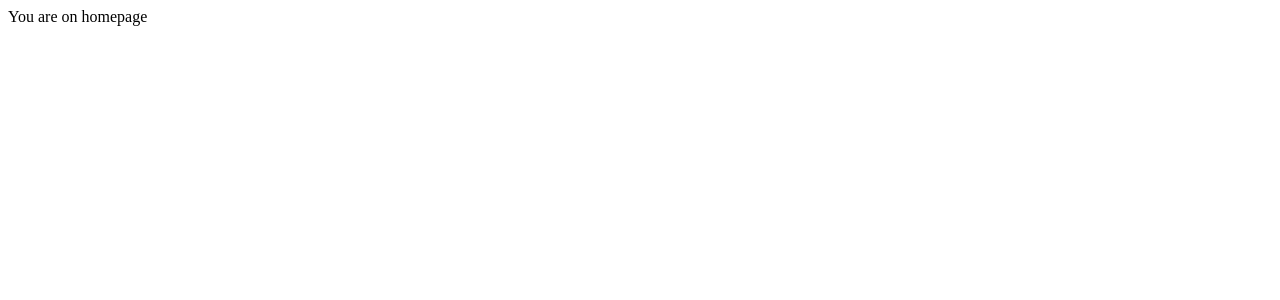
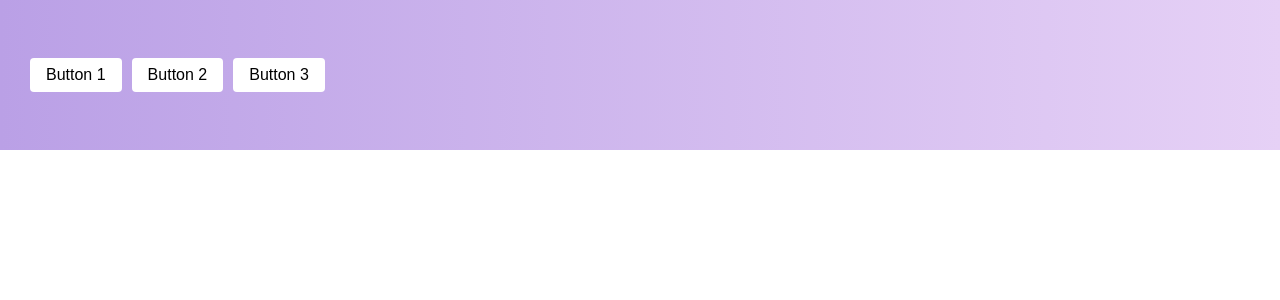
Before and after one commit to wakedupblessed/VoteApp, a React (Create React App) app in the folder web/: page / in a window 1280 px wide. Shown: the top 300 px of the page. Built offline with nearby package versions, Linux system fonts and the light colour scheme.

Commit message:
Initial header structure createing

```diff
--- a/web/package.json
+++ b/web/package.json
@@ -14,6 +14,7 @@
     "react-dom": "^18.2.0",
     "react-router-dom": "^6.8.1",
     "react-scripts": "5.0.1",
+    "styled-components": "^5.3.9",
     "typescript": "^4.9.5",
     "web-vitals": "^2.1.4"
   },
@@ -40,5 +41,8 @@
       "last 1 firefox version",
       "last 1 safari version"
     ]
+  },
+  "devDependencies": {
+    "@types/styled-components": "^5.1.26"
   }
 }
--- a/web/public/index.html
+++ b/web/public/index.html
@@ -10,34 +10,10 @@
       content="Web site created using create-react-app"
     />
     <link rel="apple-touch-icon" href="%PUBLIC_URL%/logo192.png" />
-    <!--
-      manifest.json provides metadata used when your web app is installed on a
-      user's mobile device or desktop. See https://developers.google.com/web/fundamentals/web-app-manifest/
-    -->
     <link rel="manifest" href="%PUBLIC_URL%/manifest.json" />
-    <!--
-      Notice the use of %PUBLIC_URL% in the tags above.
-      It will be replaced with the URL of the `public` folder during the build.
-      Only files inside the `public` folder can be referenced from the HTML.
-
-      Unlike "/favicon.ico" or "favicon.ico", "%PUBLIC_URL%/favicon.ico" will
-      work correctly both with client-side routing and a non-root public URL.
-      Learn how to configure a non-root public URL by running `npm run build`.
-    -->
-    <title>React App</title>
+    <title>Vote App</title>
   </head>
   <body>
-    <noscript>You need to enable JavaScript to run this app.</noscript>
     <div id="root"></div>
-    <!--
-      This HTML file is a template.
-      If you open it directly in the browser, you will see an empty page.
-
-      You can add webfonts, meta tags, or analytics to this file.
-      The build step will place the bundled scripts into the <body> tag.
-
-      To begin the development, run `npm start` or `yarn start`.
-      To create a production bundle, use `npm run build` or `yarn build`.
-    -->
   </body>
 </html>
--- a/web/src/App.tsx
+++ b/web/src/App.tsx
@@ -1,21 +1,13 @@
-import React from "react";
-import "./App.css";
+import styled from "styled-components";
 
-import { BrowserRouter as Router, Route, Routes } from "react-router-dom";
-import HomePage from "./pages/HomePage";
-import LoginPage from "./pages/LoginPage";
+import GlobalStyles from "./components/GlobalStyles";
+import { Header } from "./components/Header/Header";
 
-function App() {
+export default function App() {
   return (
-    <div className='App'>
-      <Router>
-        <Routes>
-          <Route path='/' element={<HomePage />} />
-          <Route path='/login' element={<LoginPage />} />
-        </Routes>
-      </Router>
-    </div>
+    <>
+      <GlobalStyles />
+      <Header />
+    </>
   );
 }
-
-export default App;
--- /dev/null
+++ b/web/src/components/Button/Button.tsx
@@ -0,0 +1,48 @@
+import React, { ReactElement } from "react";
+import styled from "styled-components";
+
+export interface ButtonStyle {
+  backgroundColor: string;
+  textColor: string;
+  hoverBackgroundColor: string;
+}
+
+interface ButtonProps {
+  label: string;
+  onClick: (event: React.MouseEvent<HTMLButtonElement>) => void;
+  buttonStyle?: ButtonStyle;
+}
+
+const Button = (props: ButtonProps): ReactElement => {
+  const defaultButtonStyle: ButtonStyle = {
+    backgroundColor: "white",
+    textColor: "black",
+    hoverBackgroundColor: "rgba(255, 255, 255, 0.8)",
+  };
+
+  const finalButtonStyle = { ...defaultButtonStyle, ...props.buttonStyle };
+
+  return (
+    <StyledButton onClick={props.onClick} {...finalButtonStyle}>
+      {props.label}
+    </StyledButton>
+  );
+};
+
+export default Button;
+
+const StyledButton = styled.button<ButtonStyle>`
+  background-color: white;
+  border: none;
+  border-radius: 4px;
+  padding: 8px 16px;
+  margin-left: 10px;
+  font-size: 16px;
+  font-weight: 500;
+  cursor: pointer;
+  transition: background-color 0.3s;
+
+  &:hover {
+    background-color: rgba(255, 255, 255, 0.8);
+  }
+`;
--- /dev/null
+++ b/web/src/components/GlobalStyles.ts
@@ -0,0 +1,14 @@
+import { createGlobalStyle } from 'styled-components';
+
+const GlobalStyles = createGlobalStyle`
+  * {
+    box-sizing: border-box;
+  }
+
+  html, body {
+    font-family: sans-serif;
+    margin: 0;
+  }
+`;
+
+export default GlobalStyles;
--- /dev/null
+++ b/web/src/components/Header/Header.tsx
@@ -0,0 +1,36 @@
+import styled from "styled-components";
+import Button, { ButtonStyle } from "../Button/Button";
+
+const buttonStyle: ButtonStyle = {
+  backgroundColor: "white",
+  textColor: "black",
+  hoverBackgroundColor: "rgba(255, 255, 255, 0.8)",
+};
+
+export const Header = () => {
+  return (
+    <HeaderArea>
+      <ButtonContainer>
+        <Button label='Button 1' onClick={() => {}} buttonStyle={buttonStyle} />
+        <Button label='Button 2' onClick={() => {}} buttonStyle={buttonStyle} />
+        <Button label='Button 3' onClick={() => {}} buttonStyle={buttonStyle} />
+      </ButtonContainer>
+    </HeaderArea>
+  );
+};
+
+const HeaderArea = styled.header`
+  display: flex;
+  justify-content: space-between;
+  align-items: center;
+  padding: 0 20px;
+  height: 150px;
+  background: linear-gradient(90deg, #baa0e6, #e6d1f6);
+  animation: 15s linear 0s infinite alternate none running granimate;
+`;
+
+const ButtonContainer = styled.div`
+  display: flex;
+  justify-content: space-between;
+  align-items: ;
+`;
--- a/web/src/index.tsx
+++ b/web/src/index.tsx
@@ -1,12 +1,8 @@
-import React from 'react';
-import ReactDOM from 'react-dom/client';
-import App from './App';
+import ReactDOM from "react-dom/client";
+import App from "./App";
 
-const root = ReactDOM.createRoot(
-  document.getElementById('root') as HTMLElement
-);
-root.render(
-  <React.StrictMode>
-    <App />
-  </React.StrictMode>
-);
+const rootDiv = document.getElementById("root") as HTMLElement;
+
+const reactRoot = ReactDOM.createRoot(rootDiv);
+
+reactRoot.render(<App />);
--- a/web/src/pages/HomePage.tsx
+++ /dev/null
@@ -1,7 +0,0 @@
-import React from "react";
-
-const HomePage = () => {
-  return <div>You are on homepage</div>;
-};
-
-export default HomePage;
--- a/web/src/pages/LoginPage.tsx
+++ /dev/null
@@ -1,13 +0,0 @@
-import React from "react";
-
-const LoginPage = () => {
-  return (
-    <form>
-      <input type='text' name='username' placeholder='Enter the username' />
-      <input type='password' name='password' placeholder='Enter the password' />
-      <input type='submit' />
-    </form>
-  );
-};
-
-export default LoginPage;
```
Also changed, not shown: web/src/App.css (deleted), 1 other file (tests, documents, lock files or other folders).
